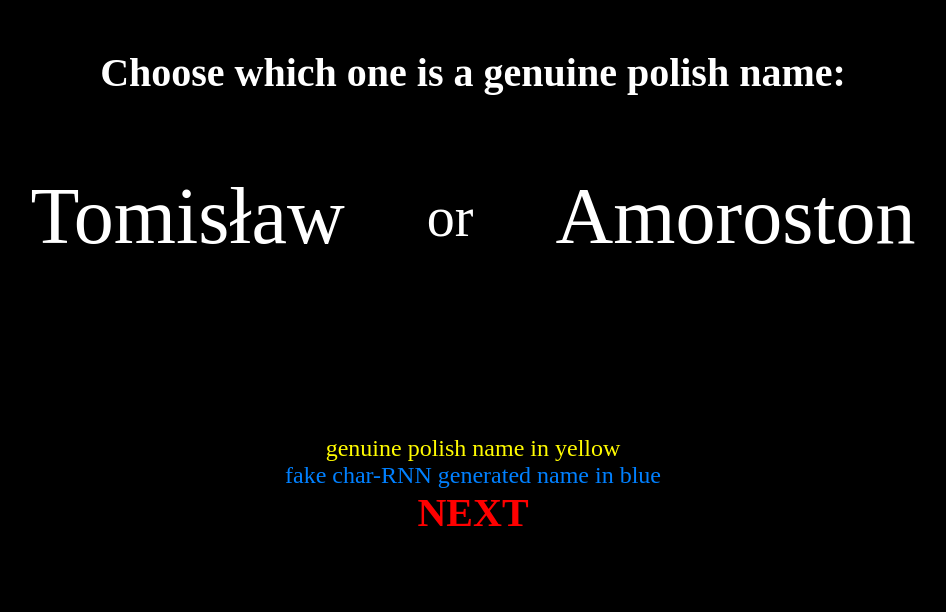
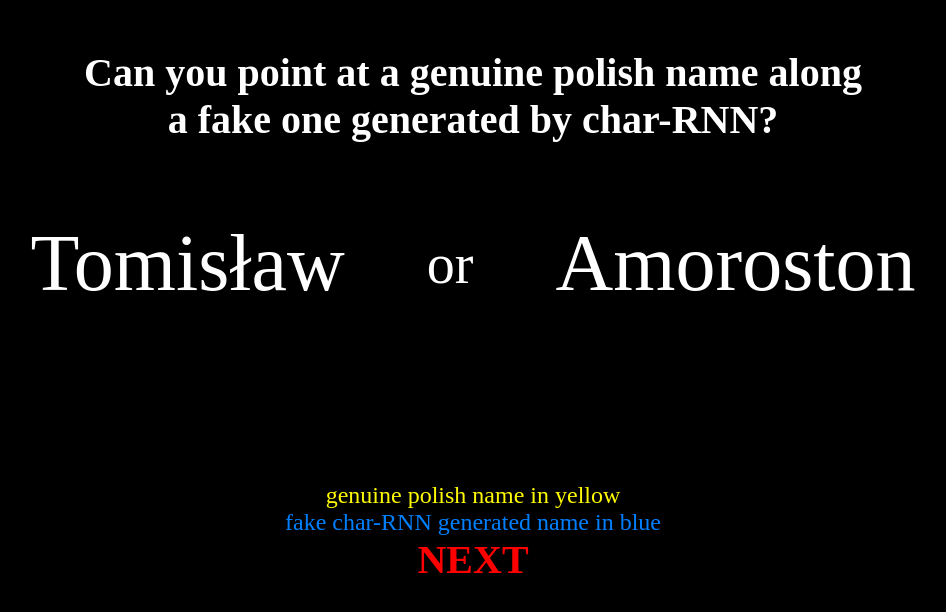
Before and after one commit to crittersik/marysia-name-gen, a plain HTML site: page index.html in a window 1280 px wide. Shown: the whole page, without its empty margins (167-1113 px from the left). Drawn offline with nearby package versions, Linux system fonts and the light colour scheme.

Commit message:
rephrase

```diff
--- a/index.html
+++ b/index.html
@@ -11,7 +11,7 @@
 
   <p>
     <p class="outer-box" align="center">
-    <h2 align="center">Choose which one is a genuine polish name:</h2>
+    <h2 align="center">Can you point at a genuine polish name along <br> a fake one generated by char-RNN?</h2>
     </p>
     <p class="outer-box">
       <table align="center">
```
